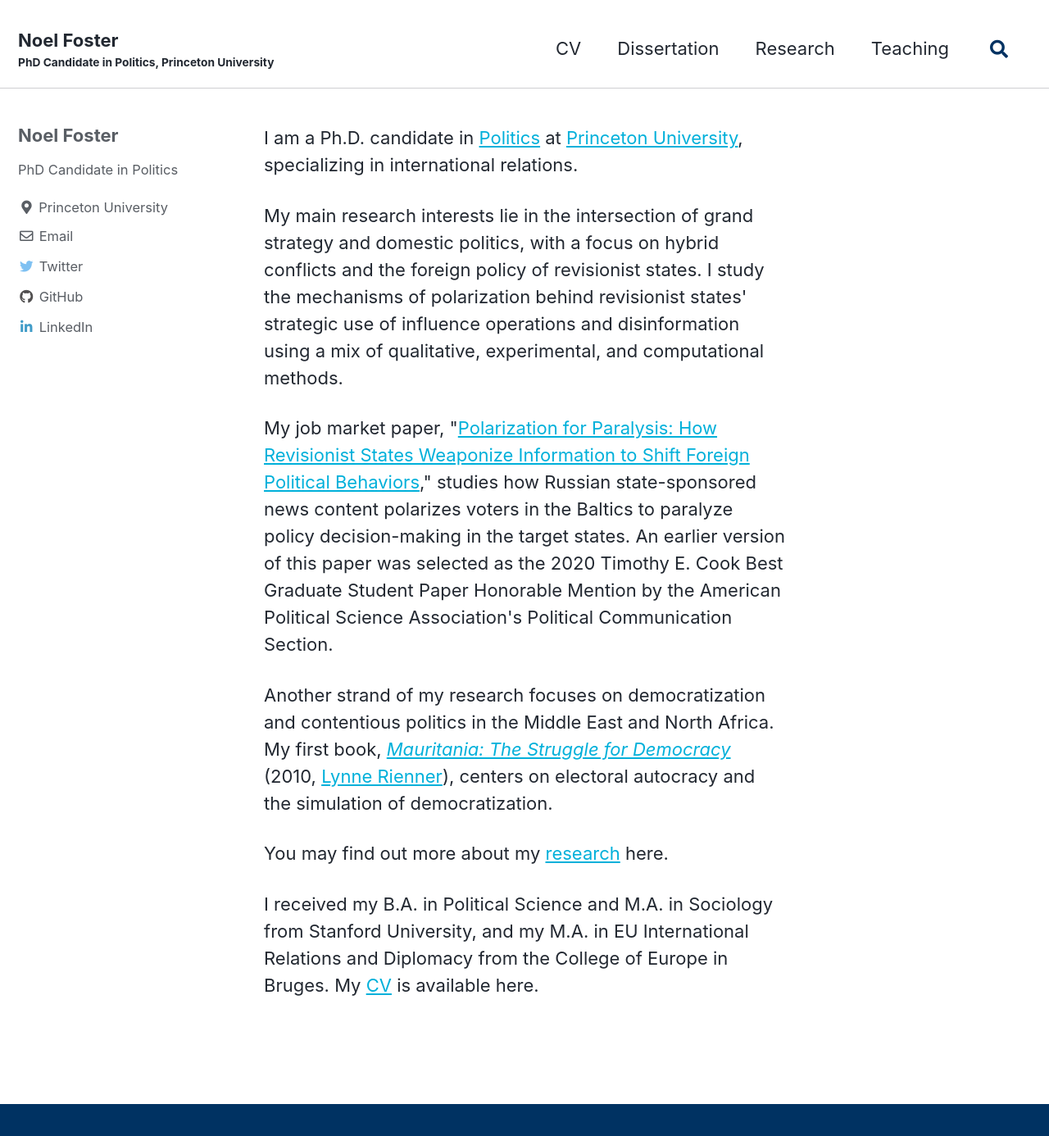
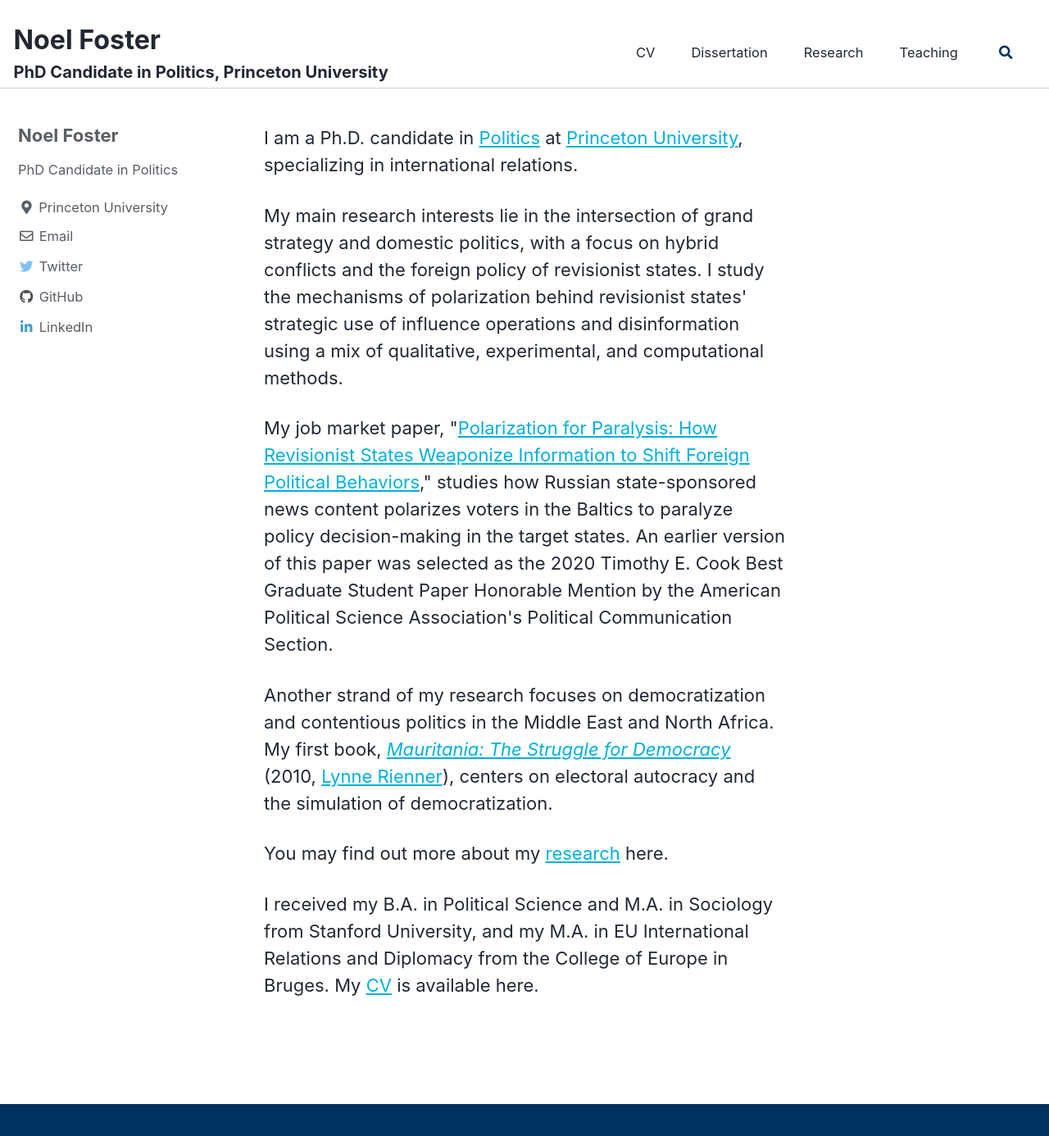
Before and after one commit to fosternt/fosternt.github.io, a Jekyll site: the page built from index.html, in a window 1280 px wide and 1400 px high. Shown: the top 1386 px of the window at 82% size. Built offline with Jekyll 4.4.1, drawn with Linux system fonts in a browser that asks for light colours; cached includes are drawn as plain includes; the list of posts is cut into pages by our own code.

Commit message:
Update _masthead.scss

```diff
--- a/_sass/minimal-mistakes/_masthead.scss
+++ b/_sass/minimal-mistakes/_masthead.scss
@@ -31,6 +31,7 @@
     -ms-flex-pack: justify;
     justify-content: space-between;
     font-family: $sans-serif-narrow;
+    font-size: $type-size-6;
 
     @include breakpoint($x-large) {
       max-width: $max-width;
@@ -66,6 +67,7 @@
   align-self: center;
   font-weight: bold;
   // z-index: 20;
+  font-size: $type-size-2;
 }
 
 .site-subtitle {
```
